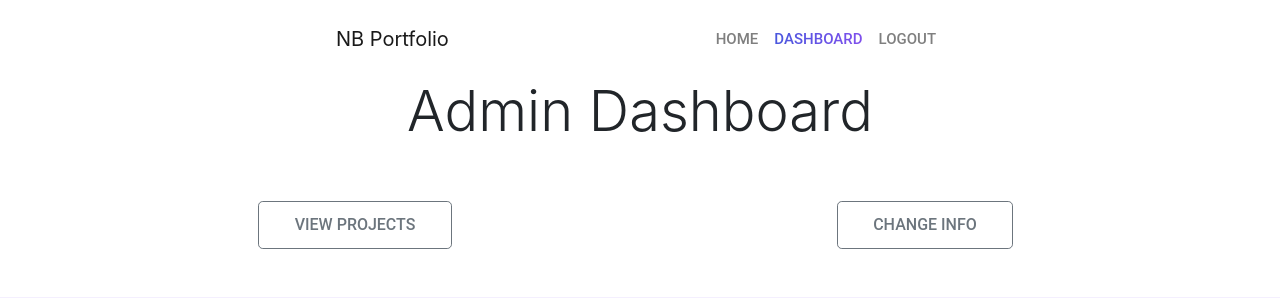
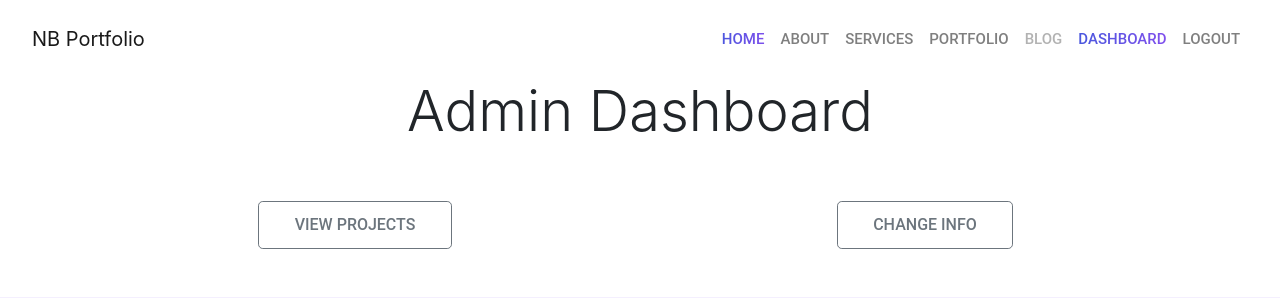
Before and after one commit to nabarcala/Python-and-Flask-Ex, a Flask app: page /admin/dashboard in a window 1280 px wide. Shown: the top 298 px of the page. Run offline with Flask 2, Linux system fonts and the light colour scheme; a user stored in the database is signed in; tables that the repository leaves empty hold one stand-in row (values such as "Sample post"); some libraries are stand-ins or nearby versions.

Commit message:
Fixed login and logout appearance and navbar spacing

```diff
--- a/app/static/css/style.css
+++ b/app/static/css/style.css
@@ -21,9 +21,9 @@
     padding: 1rem ;
 }
 
-.header_area .navbar {
+/*.header_area .navbar {
     padding: .5rem 20rem;
-}
+}*/
 
 .navbar-nav {
     font: normal 500 15px/2px var(--roboto);
--- a/app/templates/base.html
+++ b/app/templates/base.html
@@ -34,7 +34,6 @@
             <a class="navbar-brand" href="#">
                 NB Portfolio
                 <!-- <img src='../static/img/icon.png'> -->
-                <!-- <i class="fa fa-minus-square-o" style="font-size: 0.73em;"></i> -->
             </a>
             <button class="navbar-toggler" type="button" data-toggle="collapse" data-target="#navbarNav" aria-controls="navbarNav" aria-expanded="false" aria-label="Toggle navigation">
                 <span class="navbar-toggler-icon"></span>
@@ -43,20 +42,6 @@
                 <div class="mr-auto"></div>
                 <ul class="navbar-nav">
 
-                    {% if current_user.is_authenticated and current_user.is_admin %}
-
-                    <li class="nav-item">
-                        <a class="nav-link" href="{{ url_for('general.home') }}">Home</a>
-                    </li>
-
-                    <li class="nav-item active">
-                        <a class="nav-link" href="{{ url_for('admin.admin_dashboard') }}">Dashboard<span class="sr-only">(current)</span></a>
-                    </li>
-                    <li class="nav-item">
-                        <a class="nav-link" href="{{ url_for('auth.logout') }}">Logout</a>
-                    </li>
-
-                    {% else %}
 
                     <li class="nav-item active">
                         <a class="nav-link" href="{{ url_for('general.home') }}">Home<span class="sr-only">(current)</span></a>
@@ -73,6 +58,21 @@
 
                     <li class="nav-item">
                         <a class="nav-link disabled" href="#">Blog</a>
+                    </li>
+
+                    {% if current_user.is_authenticated and current_user.is_admin %}
+
+                    <li class="nav-item active">
+                        <a class="nav-link" href="{{ url_for('admin.admin_dashboard') }}">Dashboard<span class="sr-only">(current)</span></a>
+                    </li>
+                    <li class="nav-item">
+                        <a class="nav-link" href="{{ url_for('auth.logout') }}">Logout</a>
+                    </li>
+
+                    {% elif current_user.is_authenticated and current_user.is_admin == 0 %}
+
+                    <li class="nav-item">
+                        <a class="nav-link" href="{{ url_for('auth.logout') }}">Logout</a>
                     </li>
 
                     {% endif %}
```
